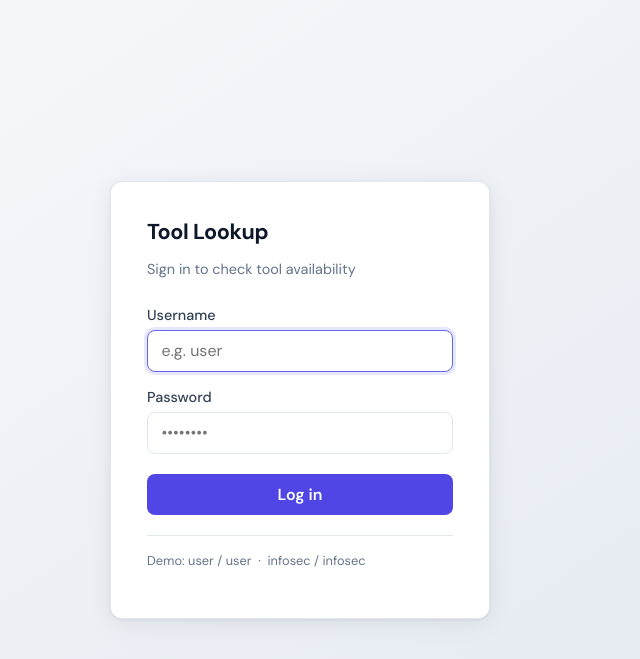
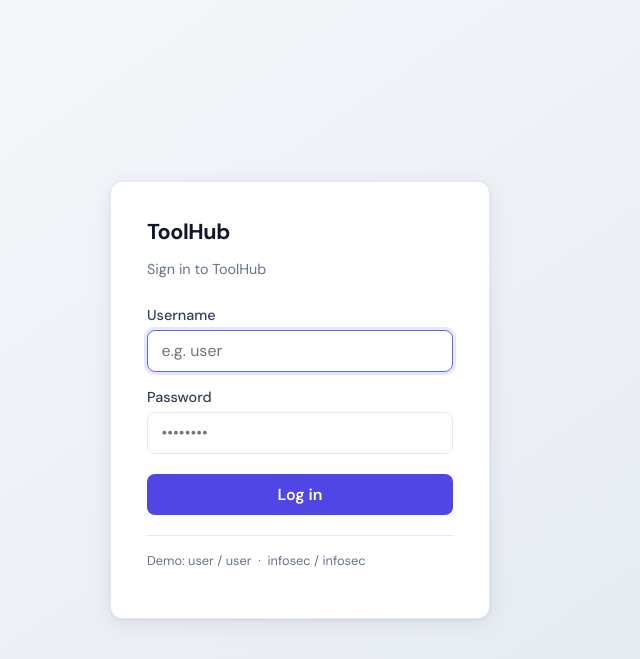
Before and after one commit to rahulkalashetti-ai/lookup-tool, a Flask app: page /login in a window 1280 px wide. Shown: the top 659 px of the page, without its empty margins (340-980 px from the left). Run offline with Flask 3, Linux system fonts and the light colour scheme.

Commit message:
Rename to ToolHub

```diff
--- a/app.py
+++ b/app.py
@@ -1,5 +1,5 @@
 """
-Tool Availability Lookup — Excel-Based System (PRD implementation).
+ToolHub — Tool availability lookup (Infosec inventory, user lookup).
 Run: flask --app app run
 """
 import io
--- a/config.py
+++ b/config.py
@@ -1,4 +1,4 @@
-"""Configuration for Tool Availability Lookup."""
+"""Configuration for ToolHub."""
 import os
 from pathlib import Path
 
--- a/requirements.txt
+++ b/requirements.txt
@@ -1,4 +1,4 @@
-# Tool Availability Lookup - Excel-Based System
+# ToolHub
 # Use versions compatible with Python 3.13 (pandas 2.1.x does not build on 3.13)
 Flask>=3.0.0
 Werkzeug>=3.0.1
--- a/templates/admin.html
+++ b/templates/admin.html
@@ -1,5 +1,5 @@
 {% extends "base.html" %}
-{% block title %}Admin — Tool Lookup{% endblock %}
+{% block title %}Admin — ToolHub{% endblock %}
 {% block content %}
 <div class="page-header">
   <h1>Admin</h1>
--- a/templates/audit_log.html
+++ b/templates/audit_log.html
@@ -1,5 +1,5 @@
 {% extends "base.html" %}
-{% block title %}Audit log — Tool Lookup{% endblock %}
+{% block title %}Audit log — ToolHub{% endblock %}
 {% block content %}
 <div class="page-header">
   <h1>Audit log</h1>
--- a/templates/base.html
+++ b/templates/base.html
@@ -3,7 +3,7 @@
 <head>
   <meta charset="UTF-8">
   <meta name="viewport" content="width=device-width, initial-scale=1.0">
-  <title>{% block title %}Tool Availability Lookup{% endblock %}</title>
+  <title>{% block title %}ToolHub{% endblock %}</title>
   <link rel="preconnect" href="https://fonts.googleapis.com">
   <link rel="preconnect" href="https://fonts.gstatic.com" crossorigin>
   <link href="https://fonts.googleapis.com/css2?family=DM+Sans:ital,opsz,wght@0,9..40,400;0,9..40,500;0,9..40,600;0,9..40,700&display=swap" rel="stylesheet">
@@ -240,7 +240,7 @@
   {% if user %}
   <header>
     <div class="wrap">
-      <a href="{{ url_for('dashboard') }}" class="logo">Tool Lookup</a>
+      <a href="{{ url_for('dashboard') }}" class="logo">ToolHub</a>
       <nav class="nav">
         <a href="{{ url_for('dashboard') }}">Dashboard</a>
         <a href="{{ url_for('tool_lookup') }}">Lookup</a>
--- a/templates/dashboard.html
+++ b/templates/dashboard.html
@@ -1,5 +1,5 @@
 {% extends "base.html" %}
-{% block title %}Dashboard — Tool Lookup{% endblock %}
+{% block title %}Dashboard — ToolHub{% endblock %}
 {% block content %}
 <div class="page-header">
   <h1>Dashboard</h1>
--- a/templates/infosec_upload.html
+++ b/templates/infosec_upload.html
@@ -1,5 +1,5 @@
 {% extends "base.html" %}
-{% block title %}Upload verified inventory — Tool Lookup{% endblock %}
+{% block title %}Upload verified inventory — ToolHub{% endblock %}
 {% block content %}
 <div class="page-header">
   <h1>Upload verified inventory</h1>
--- a/templates/infosec_versions.html
+++ b/templates/infosec_versions.html
@@ -1,5 +1,5 @@
 {% extends "base.html" %}
-{% block title %}Version history — Tool Lookup{% endblock %}
+{% block title %}Version history — ToolHub{% endblock %}
 {% block content %}
 <div class="page-header">
   <h1>Version history</h1>
--- a/templates/login.html
+++ b/templates/login.html
@@ -3,7 +3,7 @@
 <head>
   <meta charset="UTF-8">
   <meta name="viewport" content="width=device-width, initial-scale=1.0">
-  <title>Log in — Tool Availability Lookup</title>
+  <title>Log in — ToolHub</title>
   <link rel="preconnect" href="https://fonts.googleapis.com">
   <link rel="preconnect" href="https://fonts.gstatic.com" crossorigin>
   <link href="https://fonts.googleapis.com/css2?family=DM+Sans:wght@400;500;600;700&display=swap" rel="stylesheet">
@@ -95,8 +95,8 @@
 </head>
 <body>
   <div class="card">
-    <div class="brand">Tool Lookup</div>
-    <p class="sub">Sign in to check tool availability</p>
+    <div class="brand">ToolHub</div>
+    <p class="sub">Sign in to ToolHub</p>
     {% with messages = get_flashed_messages(with_categories=true) %}
       {% if messages %}
         {% for c, m in messages %}
--- a/templates/lookup.html
+++ b/templates/lookup.html
@@ -1,5 +1,5 @@
 {% extends "base.html" %}
-{% block title %}Lookup tool — Tool Lookup{% endblock %}
+{% block title %}Lookup tool — ToolHub{% endblock %}
 {% block content %}
 <div class="page-header">
   <h1>Lookup tool</h1>
--- a/templates/scan_results.html
+++ b/templates/scan_results.html
@@ -1,5 +1,5 @@
 {% extends "base.html" %}
-{% block title %}Scan results — Tool Lookup{% endblock %}
+{% block title %}Scan results — ToolHub{% endblock %}
 {% block content %}
 <div class="page-header">
   <h1>Scan results</h1>
--- a/templates/scan_upload.html
+++ b/templates/scan_upload.html
@@ -1,5 +1,5 @@
 {% extends "base.html" %}
-{% block title %}Bulk scan — Tool Lookup{% endblock %}
+{% block title %}Bulk scan — ToolHub{% endblock %}
 {% block content %}
 <div class="page-header">
   <h1>Bulk scan</h1>
```
Also changed, not shown: README.md.
